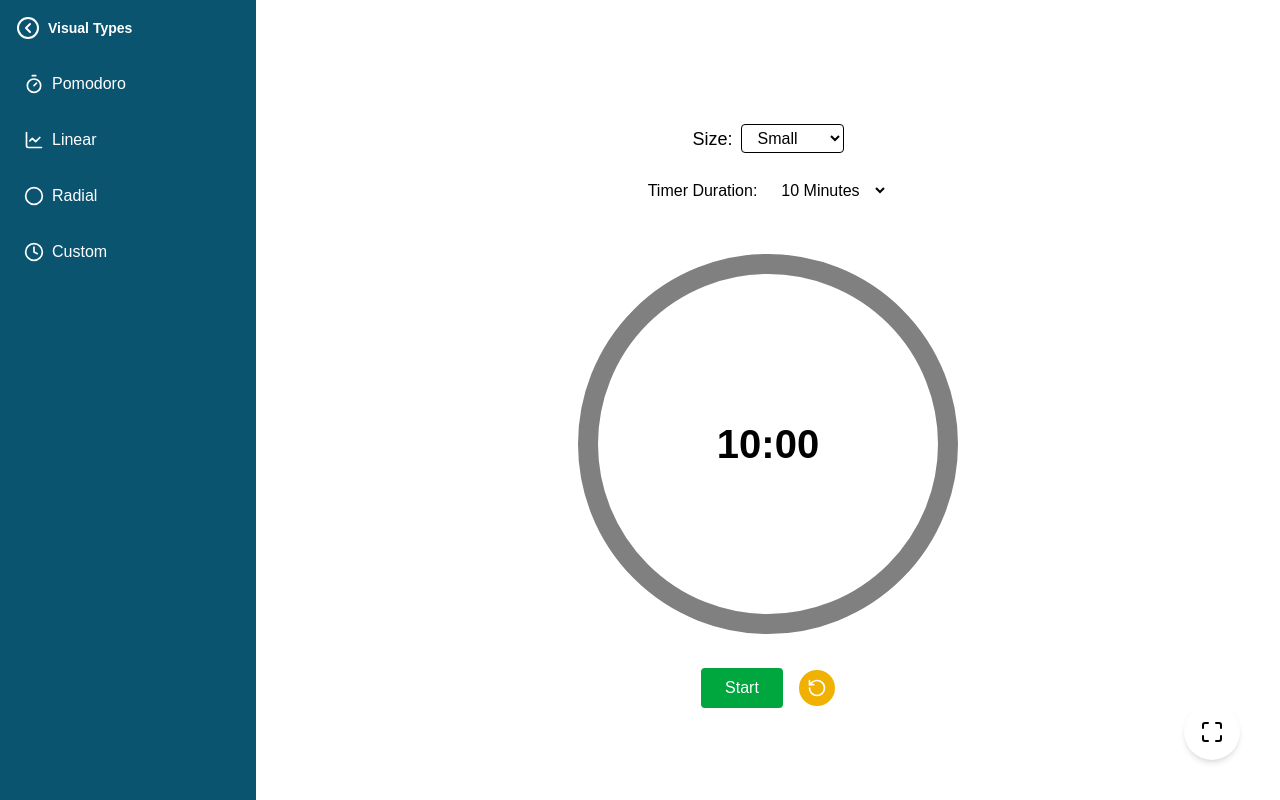
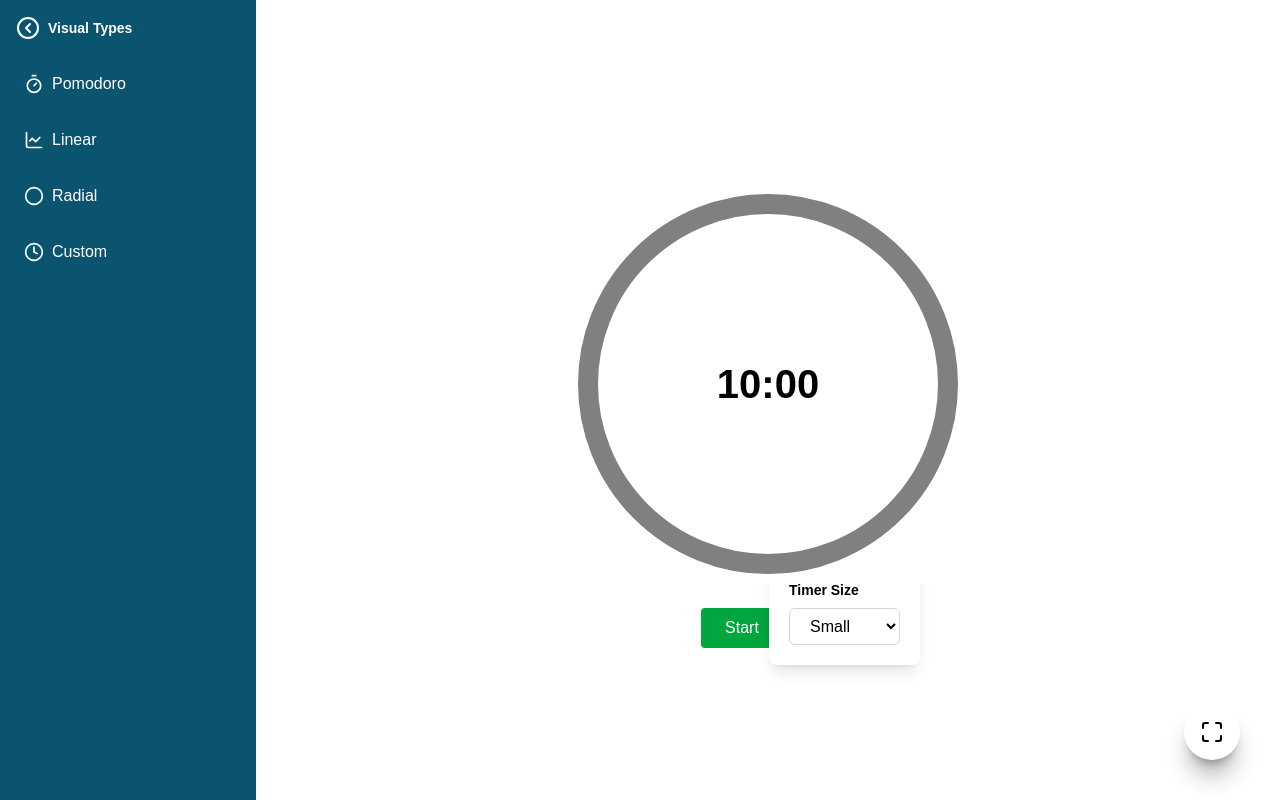
Before and after one commit to JGrineau/visual-timers, a Next.js app: page /radial in a window 1280 px wide. Built offline with nearby package versions, Linux system fonts and the light colour scheme.

Commit message:
updated some tailwind

```diff
--- a/src/app/linear/page.tsx
+++ b/src/app/linear/page.tsx
@@ -1,9 +1,7 @@
 export default function Page() {
     return (
         <div>
-            <h1>Linear Timer</h1>
-            <p>This is a linear timer page.</p>
-            <p>It will be implemented in the future.</p>
+            <h1>Currently under construction</h1>
         </div>
     )
 
--- a/src/app/pomodoro/page.tsx
+++ b/src/app/pomodoro/page.tsx
@@ -1,5 +1,5 @@
 export default function Pomodoro() {
     return (
-        <h1>Hello Pomodoro!!!</h1>
+        <h1>Currently under construction</h1>
     )
 }
--- a/src/components/duration-selection/Page.tsx
+++ b/src/components/duration-selection/Page.tsx
@@ -12,13 +12,15 @@ export default function DurationSelector({ value, onChange }: DurationSelectorPr
   };
 
   return (
-    <div className="mb-4">
-      <label htmlFor="duration" className="mr-2">Timer Duration:</label>
+    <div className="absolute top-80 right-90 bg-white bg-opacity-90 text-black p-4 rounded-lg shadow-lg backdrop-blur-sm">
+      <label htmlFor="duration" className="block text-sm font-semibold mb-2">
+        Timer Duration
+      </label>
       <select
         id="duration"
         value={value}
         onChange={handleChange}
-        className="text-black px-3 py-1 rounded"
+        className="w-full px-4 py-2 rounded-md border border-gray-300 focus:outline-none focus:ring-2 focus:ring-blue-500"
       >
         <option value={60}>1 Minute</option>
         <option value={300}>5 Minutes</option>
--- a/src/components/full-screen/Page.tsx
+++ b/src/components/full-screen/Page.tsx
@@ -45,7 +45,7 @@ export default function FullscreenTimer({ children, className }: FullscreenTimer
      {!isFullscreen && (
         <button
           onClick={toggleFullscreen}
-          className="absolute bottom-10 right-10 p-4 bg-white text-black rounded-full shadow-md hover:bg-gray-100 hover:scale-110"
+          className="absolute bottom-10 right-10 p-4 bg-white text-black rounded-full shadow-xl/30 hover:bg-gray-100 hover:scale-110"
           aria-label="Enter Fullscreen"
         >
           <Maximize size={24} />
--- a/src/components/size-selection/Page.tsx
+++ b/src/components/size-selection/Page.tsx
@@ -6,12 +6,12 @@ type SizeSelectorProps = {
 
 export default function Page({ size, onChange }: SizeSelectorProps) {
   return (
-    <div className="flex items-center gap-2">
-      <label className="text-lg font-medium">Size:</label>
+     <div className="absolute top-140 right-90 bg-white bg-opacity-90 text-black p-5 rounded-lg shadow-lg backdrop-blur-sm">
+      <label className="block text-sm font-semibold mb-2">Timer Size</label>
       <select
         value={size}
         onChange={(e) => onChange(Number(e.target.value))}
-        className="px-3 py-1 border rounded"
+        className="w-full px-4 py-2 rounded-md border border-gray-300 focus:outline-none focus:ring-2 focus:ring-blue-500"
       >
         <option value={400}>Small</option>
         <option value={500}>Medium</option>
```
